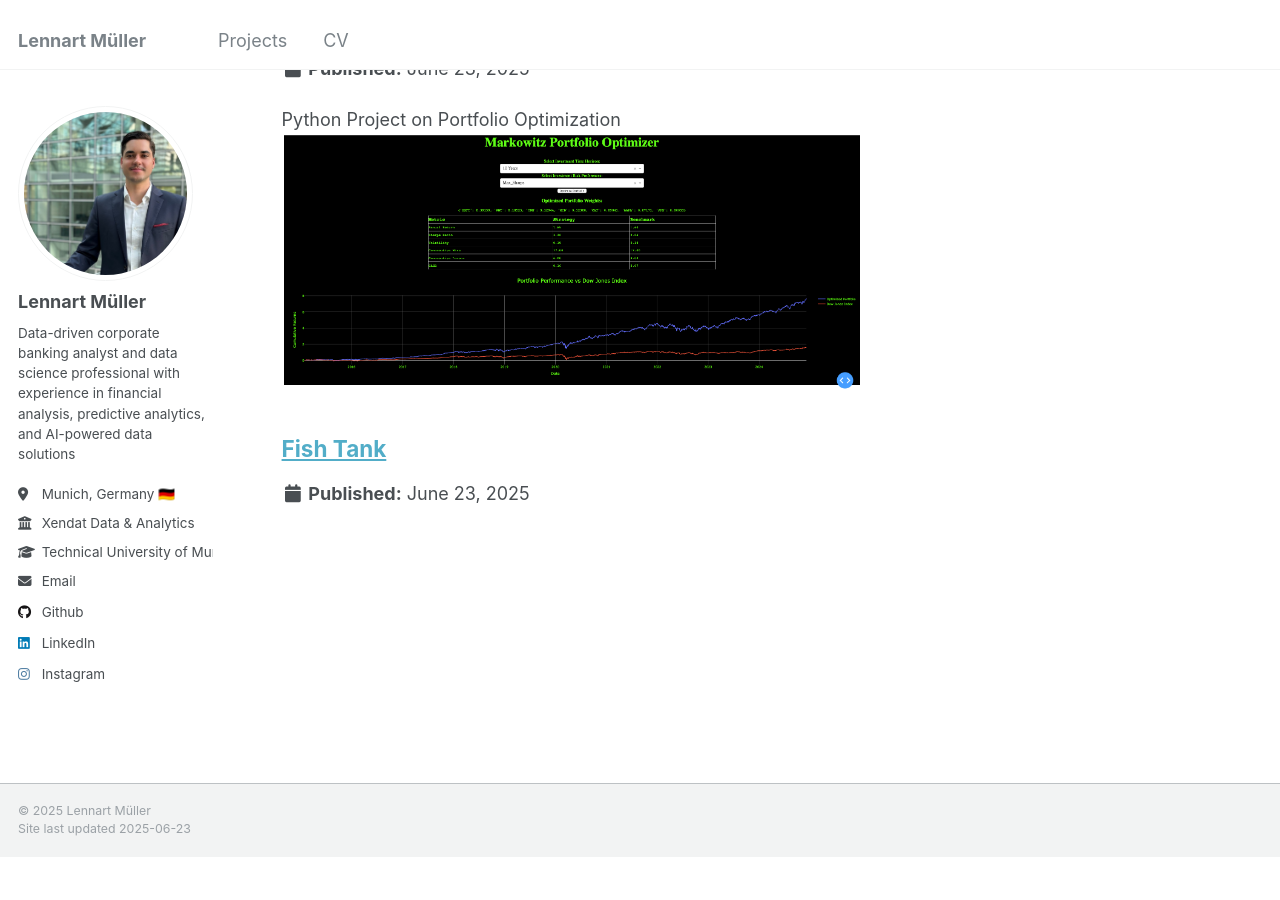
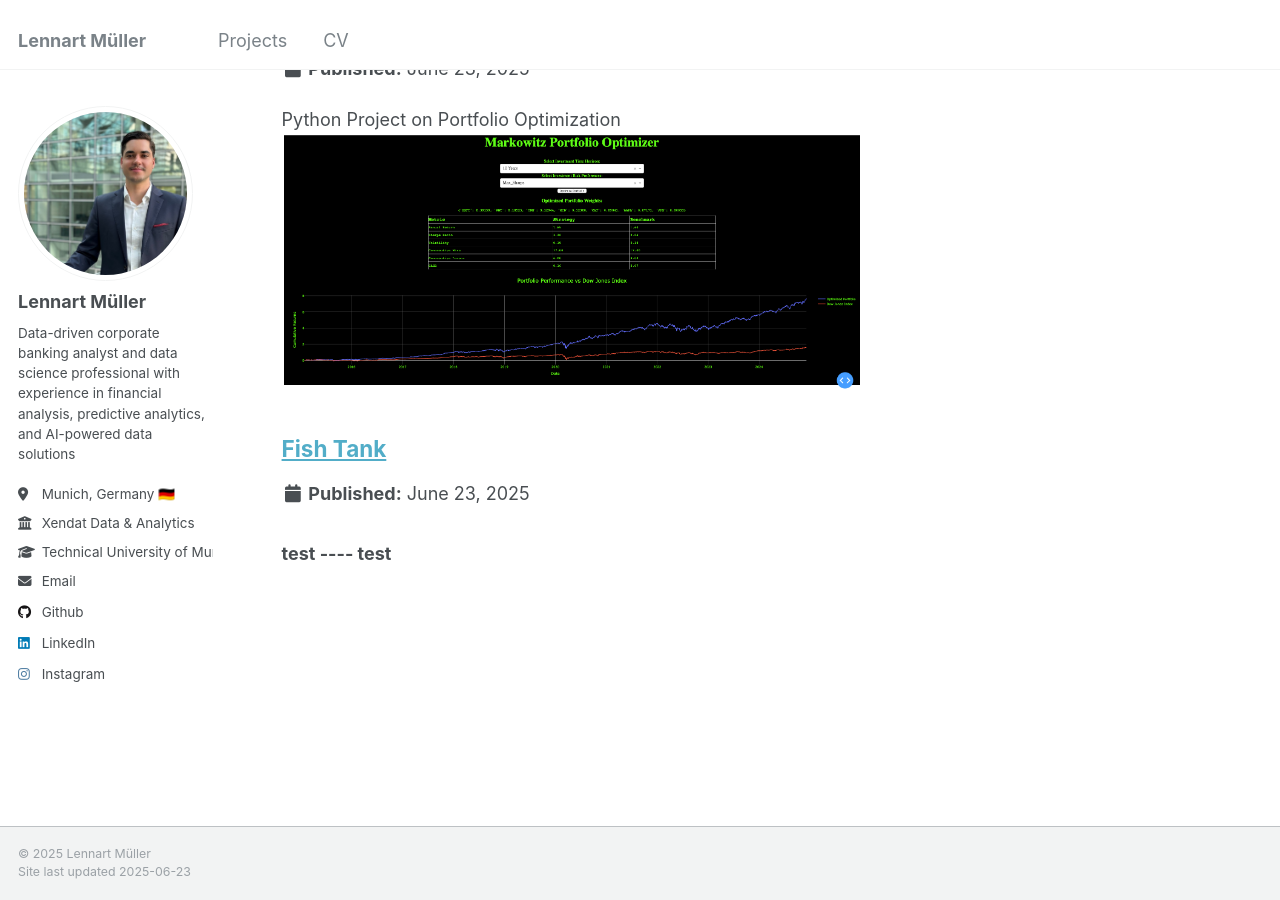
Before and after one commit to lennartmueller123/lennartmueller123.github.io, a Jekyll site: the page built from _pages/projects.html, in a window 1280 px wide and 900 px high, scrolled down 2087 px. Built offline with Jekyll 4.4.1, drawn with Linux system fonts in a browser that asks for light colours; before the commit the page ends 2944 px from its top, so only the background shows below that.

Commit message:
Update projects.html

```diff
--- a/_pages/projects.html
+++ b/_pages/projects.html
@@ -11,3 +11,5 @@ author_profile: true
 {% for post in site.projects %}
   {% include archive-single.html %}
 {% endfor %}
+
+<h3> test ---- test </h3>
```
